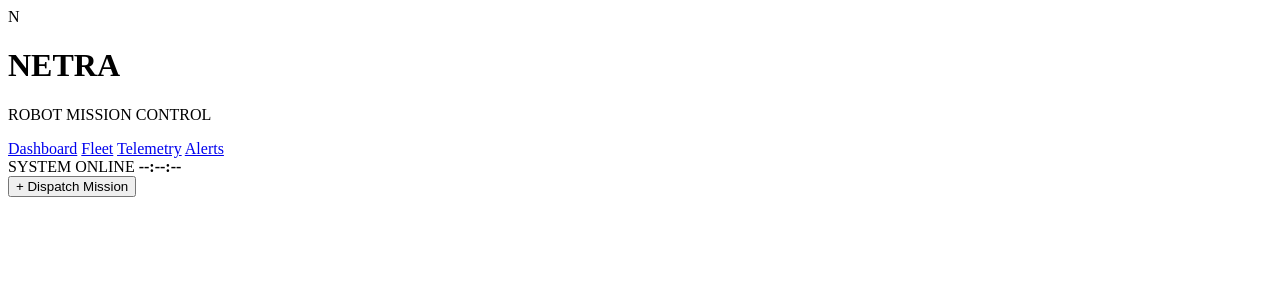
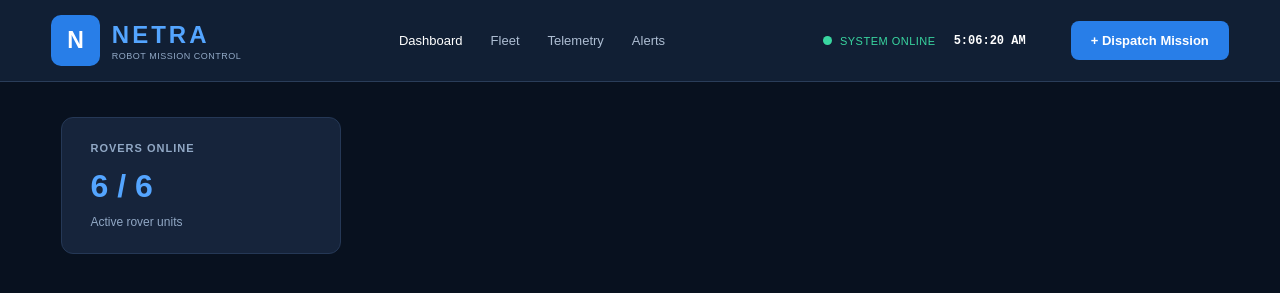
Before and after one commit to kailashkarangula-prog/_NETRA_, a plain HTML site: page index.html in a window 1280 px wide. Drawn offline with Linux system fonts and the light colour scheme.

Commit message:
part3_20_11_2026

```diff
--- a/index.html
+++ b/index.html
@@ -4,7 +4,7 @@
     <meta charset="UTF-8">
     <meta name="viewport" content="width=device-width, initial-scale=1.0">
     <title>NETRA Robot Monitoring System</title>
-   <!-- <link rel="stylesheet" href="style.css">-->
+    <link rel="stylesheet" href="style.css">
 </head>
 <body>
   <header class="topbar">
@@ -15,19 +15,32 @@
         <p>ROBOT MISSION CONTROL</p>
       </div>
     </div>
+
     <nav>
-    <a href="#dashboard">Dashboard</a>
+      <a href="#dashboard" class="active">Dashboard</a>
       <a href="#fleet">Fleet</a>
       <a href="#telemetry">Telemetry</a>
       <a href="#alerts">Alerts</a>
     </nav>
+
     <div class="header-right">
+      <div class="status-group">
         <span class="online-dot"></span>
-    <span>SYSTEM ONLINE</span>
+        <span class="status-text">SYSTEM ONLINE</span>
         <strong id="clock">--:--:--</strong>
       </div>
-  <button id="dispatch-open" type="button">
-    + Dispatch Mission</button>
+      <button id="dispatch-open" type="button">+ Dispatch Mission</button>
+    </div>
   </header>
+
+  <main id="dashboard" class="dashboard-container">
+    <div class="stat-card">
+      <span class="card-title">ROVERS ONLINE</span>
+      <div class="card-value">6 / 6</div>
+      <p class="card-subtitle">Active rover units</p>
+    </div>
+  </main>
+
+  <script src="script.js"></script>
 </body>
 </html>
--- a/style.css
+++ b/style.css
@@ -1,50 +1,37 @@
-*{
+* {
+  margin: 0;
+  padding: 0;
   box-sizing: border-box;
-    margin:0;
-    padding:0;
 }
-html{
-    stroll-behavior: smooth;
+
+html {
+  scroll-behavior: smooth;
 }
-body{
-    background: #08111f;
-    color:#edf4ff;
-    font-family: Arial,sans-serif;
+
+body {
+  font-family: 'Arial', sans-serif;
+  background-color: #08111f;
+  color: white;
   min-height: 100vh;
 }
-button{
-    background: #287ee8;
+
+button {
+  background-color: #287ee8;
   border: 0;
   color: white;
   padding: 12px 20px;
   border-radius: 8px;
   cursor: pointer;
   font-weight: bold;
+  font-size: 13px;
+  transition: background 0.2s;
 }
+
 button:hover {
   background: #1765c3;
 }
-.brand{
-    display: flex;
-    align-items: center;
-    gap: 12px;
-}
-.brand-logo{
-    background: #287ee8;
-    border-radius: 10px;
-    padding: 12px 16px;
-    font-size: 23px;
-    font-weight: bold;
-}
-.brand h1{
-    color: #54a5ff;
-    letter-spacing: 3px;
-}
-.brand p{
-    color: #91a8c5;
-    font-size: 9px;
-}
-.topbar{
+
+.topbar {
   min-height: 82px;
   display: flex;
   align-items: center;
@@ -54,33 +41,113 @@ button:hover {
   background: #111f34;
   border-bottom: 1px solid #2a3d59;
 }
-nav{
+
+.brand {
   display: flex;
-    gap: 20px;
+  align-items: center;
+  gap: 12px;
 }
-nav a{
+
+.brand-logo {
+  background: #287ee8;
+  border-radius: 10px;
+  padding: 12px 16px;
+  font-size: 23px;
+  font-weight: bold;
+}
+
+.brand h1 {
+  color: #54a5ff;
+  letter-spacing: 3px;
+  font-size: 24px;
+}
+
+.brand p {
+  font-size: 9px;
+  color: #91a8c5;
+  letter-spacing: 0.5px;
+  margin-top: 2px;
+}
+
+nav {
+  display: flex;
+  gap: 28px;
+}
+
+nav a {
   color: #aebed3;
   text-decoration: none;
   font-size: 13px;
+  transition: color 0.2s;
 }
-nav a:hover {
-    color: #54a5ff;
+
+nav a:hover,
+nav a.active {
+  color: #ffffff;
 }
-.header-right{
+
+.header-right {
+  display: flex;
+  align-items: center;
+  gap: 45px;
+}
+
+.status-group {
   display: flex;
   align-items: center;
   gap: 8px;
-    color: #39d6a0;
   font-size: 11px;
 }
-.online-dot{
+
+.online-dot {
   width: 9px;
   height: 9px;
   background: #39d6a0;
   border-radius: 50%;
+  display: inline-block;
 }
-#clock{
+
+.status-text {
+  color: #39d6a0;
+  letter-spacing: 0.5px;
+}
+
+#clock {
   color: white;
   margin-left: 10px;
   font-family: monospace;
+  font-size: 12px;
 }
+
+/* Dashboard & Rovers Online Card */
+.dashboard-container {
+  padding: 35px 4.8%;
+}
+
+.stat-card {
+  background-color: #16243b;
+  border: 1px solid #253856;
+  border-radius: 12px;
+  padding: 24px 28px;
+  width: 280px;
+}
+
+.card-title {
+  display: block;
+  font-size: 11px;
+  font-weight: bold;
+  color: #91a8c5;
+  letter-spacing: 1px;
+}
+
+.card-value {
+  font-size: 32px;
+  font-weight: bold;
+  color: #54a5ff;
+  margin: 14px 0 10px 0;
+}
+
+.card-subtitle {
+  font-size: 12px;
+  color: #91a8c5;
+}
```
Lines whose indentation alone changed are shown as unchanged.
